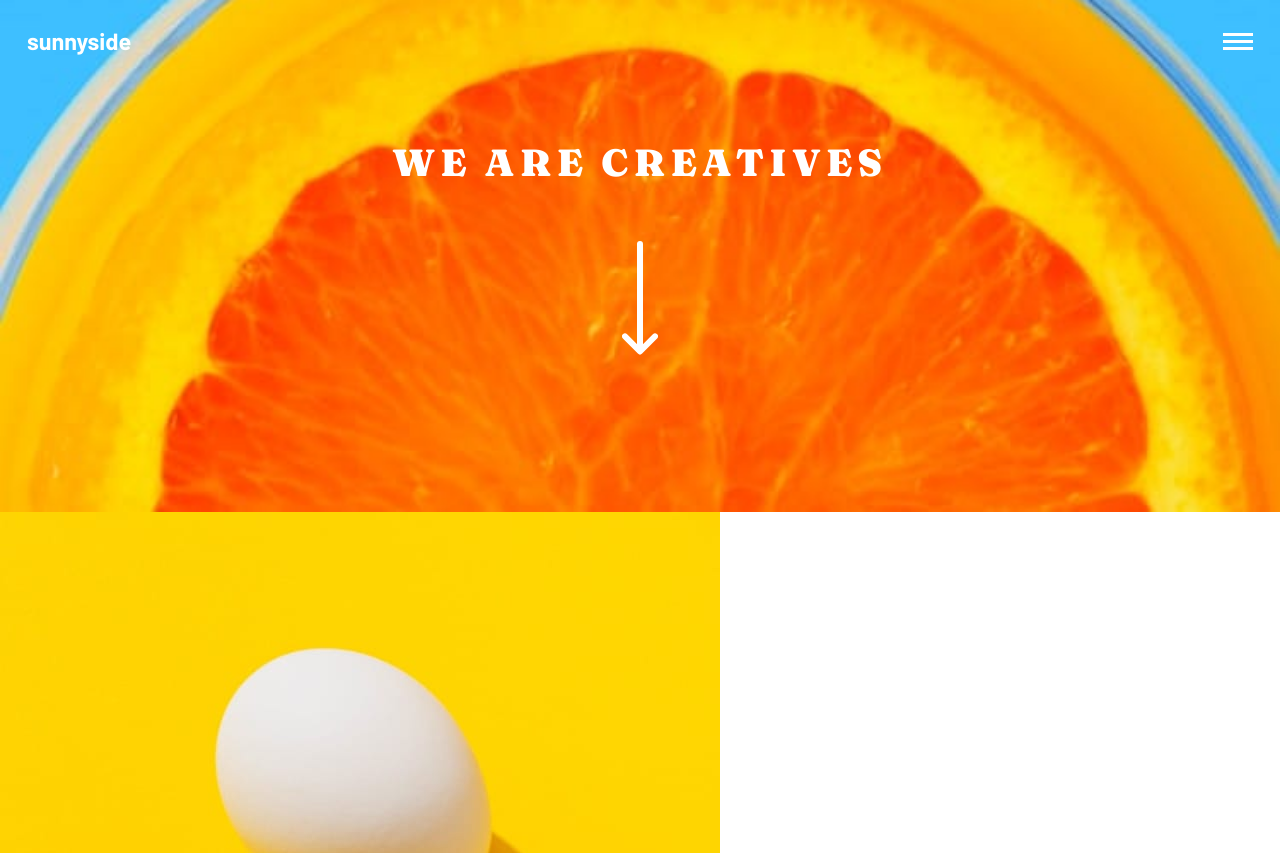
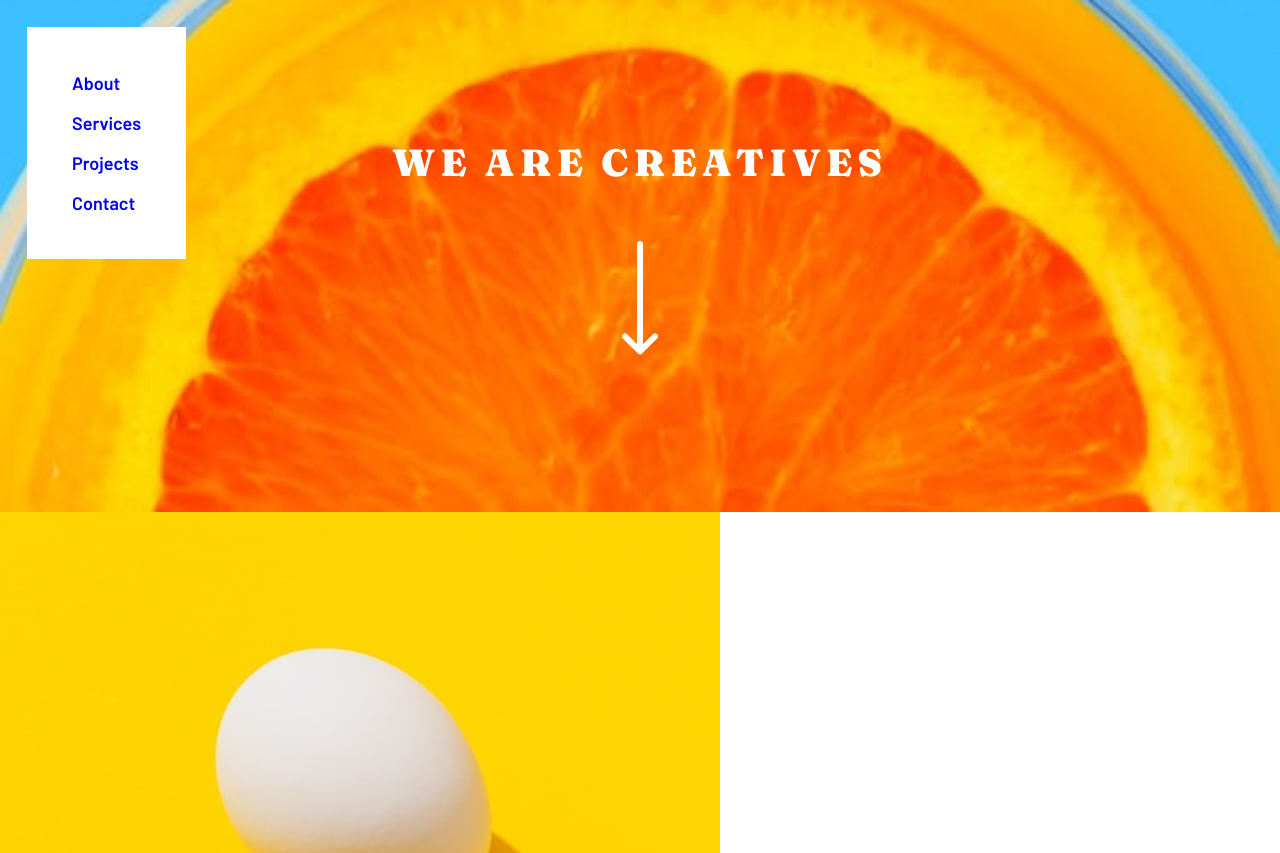
Before and after one commit to kebin20/sunnyside-agency-landing-page, a website: page index.html in a window 1280 px wide. Shown: the top 853 px of the page. Drawn offline with Linux system fonts and the light colour scheme.

Commit message:
2 files modified

```diff
--- a/index.html
+++ b/index.html
@@ -13,15 +13,15 @@
     <header>
       <div class="top-navbar">
         <a href="#index.html" class="logo">sunnyside</a>
-        <!-- <nav id="links">
+        <nav class="nav-links" id="nav-links">
           <ul class="nav-menu">
             <li class="nav-item"><a href="#index.html">About</a></li>
             <li class="nav-item"><a href="#index.html">Services</a></li>
             <li class="nav-item"><a href="#index.html">Projects</a></li>
             <li class="nav-item active"><a href="#index.html">Contact</a></li>
           </ul>
-        </nav> -->
-        <button class="top-navbar__hamburger-menu open" id="menu-btn">
+        </nav>
+        <!-- <button class="top-navbar__hamburger-menu open" id="menu-btn">
           <svg
             width="30px"
             height="17px"
@@ -36,7 +36,7 @@
               <path class="hamburger-menu-path" d="M0 0h40v3H0z" />
             </g>
           </svg>
-        </button>
+        </button> -->
       </div>
       <h1 class="top-navbar__h1">We are creatives</h1>
       <svg
@@ -124,7 +124,7 @@
       <section class="testimonials flex">
         <h3 class="testimonials__h3">Client testimonials</h3>
 
-        <div class="client flex">
+        <div class="client-container flex">
           <div class="client">
             <img src="./images/image-emily.jpg" alt="image of Emily R" class="client__img" />
             <p class="client__p">
--- a/style.css
+++ b/style.css
@@ -22,9 +22,7 @@ CSS Reset (Reference from Kevin Powell CSS reset
 
 @import url('https://fonts.googleapis.com/css2?family=Barlow:wght@600&family=Fraunces:opsz,wght@9..144,700;9..144,900&display=swap');
 @import url('https://fonts.googleapis.com/css2?family=Barlow:wght@700;900&display=swap');
-</style>
-
-*,
+</style > *,
 *::before,
 *::after {
   box-sizing: border-box;
@@ -72,7 +70,7 @@ a {
   text-decoration: none;
 }
 
-p{
+p {
   letter-spacing: 0;
 }
 
@@ -143,6 +141,16 @@ header {
   text-align: center;
 }
 
+.nav-links {
+  position: absolute;
+  background-color: white;
+  padding: 2em;
+}
+
+.nav-item {
+  padding: 0.5em;
+}
+
 /* ===================
 info styling
 ======================*/
@@ -152,7 +160,7 @@ info styling
 
 .info__h2 {
   font-size: 1.7rem;
- padding: 2em 2em 0em 2em;
+  padding: 2em 2em 0em 2em;
 }
 
 .info__p {
@@ -165,7 +173,7 @@ info styling
   padding: 1em;
 }
 
-.stand-out__p{
+.stand-out__p {
   padding: 2em;
 }
 
@@ -195,12 +203,12 @@ info styling
   background-image: url('./images/mobile/image-photography.jpg');
 }
 
-.info__img-container__h2{
+.info__img-container__h2 {
   font-size: 1.7rem;
   padding: 1em;
 }
 
-.info__img-container__p{
+.info__img-container__p {
   text-align: center;
   line-height: 1.5;
   padding: 0em 1em 4em 1em;
@@ -259,7 +267,7 @@ footer
 ======================*/
 
 footer {
-  background-color: hsl(168deg 54% 68% / 67%)
+  background-color: hsl(168deg 54% 68% / 67%);
 }
 
 .footer-logo {
@@ -296,3 +304,6 @@ footer {
 .social-item > a {
   color: hsl(167, 40%, 24%);
 }
+
+@media (min-width: 600px) {
+}
```
